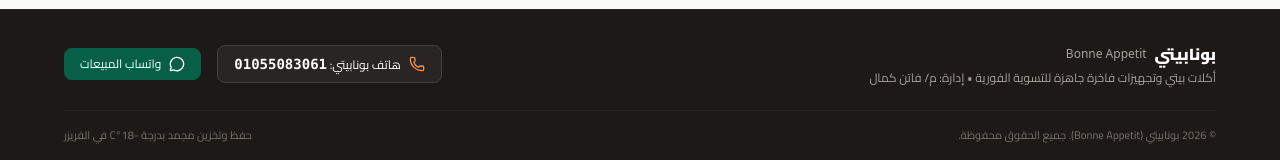
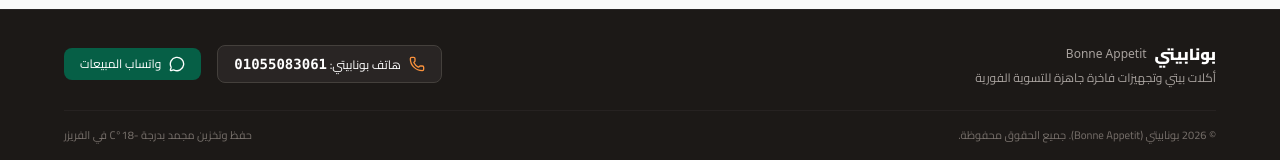
Before and after one commit to Kerollos0Samy0/Bonneappetit, a React (Vite) app: page / in a window 1280 px wide. Shown: the part 3664-3824 px from the top of the page. Built offline with nearby package versions, Linux system fonts and the light colour scheme; the HTML template or start-up script is replaced by a standard one.

Commit message:
Remove manager name from footer

```diff
--- a/src/components/Footer.jsx
+++ b/src/components/Footer.jsx
@@ -14,7 +14,7 @@
             <span className="text-xs text-stone-400 font-sans">{BUSINESS_INFO.name}</span>
           </div>
           <p className="text-stone-400 text-xs">
-            {BUSINESS_INFO.slogan} • إدارة: {BUSINESS_INFO.manager}
+            {BUSINESS_INFO.slogan}
           </p>
         </div>
 
--- a/src/data/products.js
+++ b/src/data/products.js
@@ -2,7 +2,6 @@
   name: "Bonne Appetit",
   nameAr: "بونابيتي",
   slogan: "أكلات بيتي وتجهيزات فاخرة جاهزة للتسوية الفورية",
-  manager: "م/ فاتن كمال",
   phone: "01055083061",
   phoneDisplay: "01055083061",
   whatsapp: "201055083061",
```
